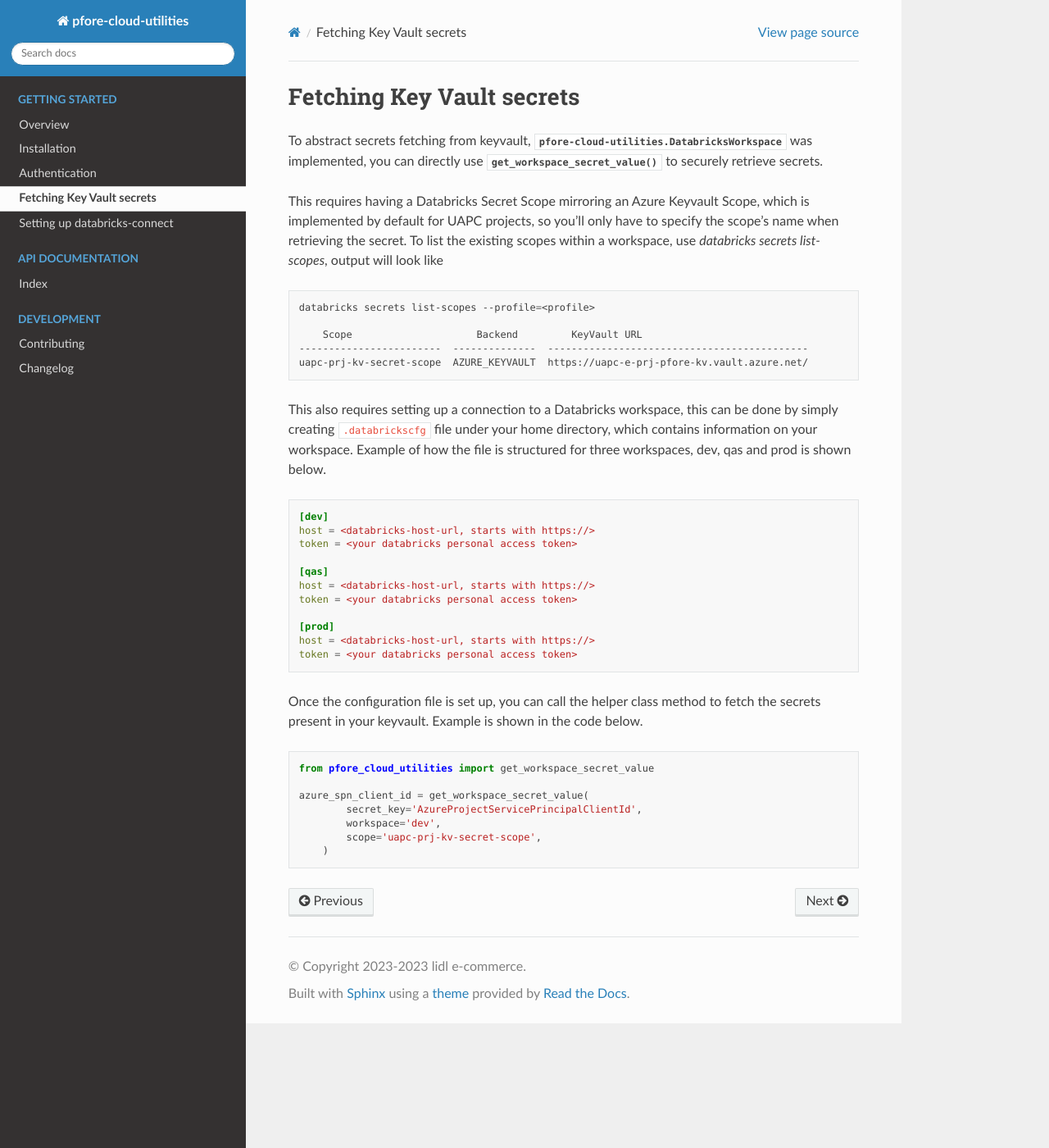
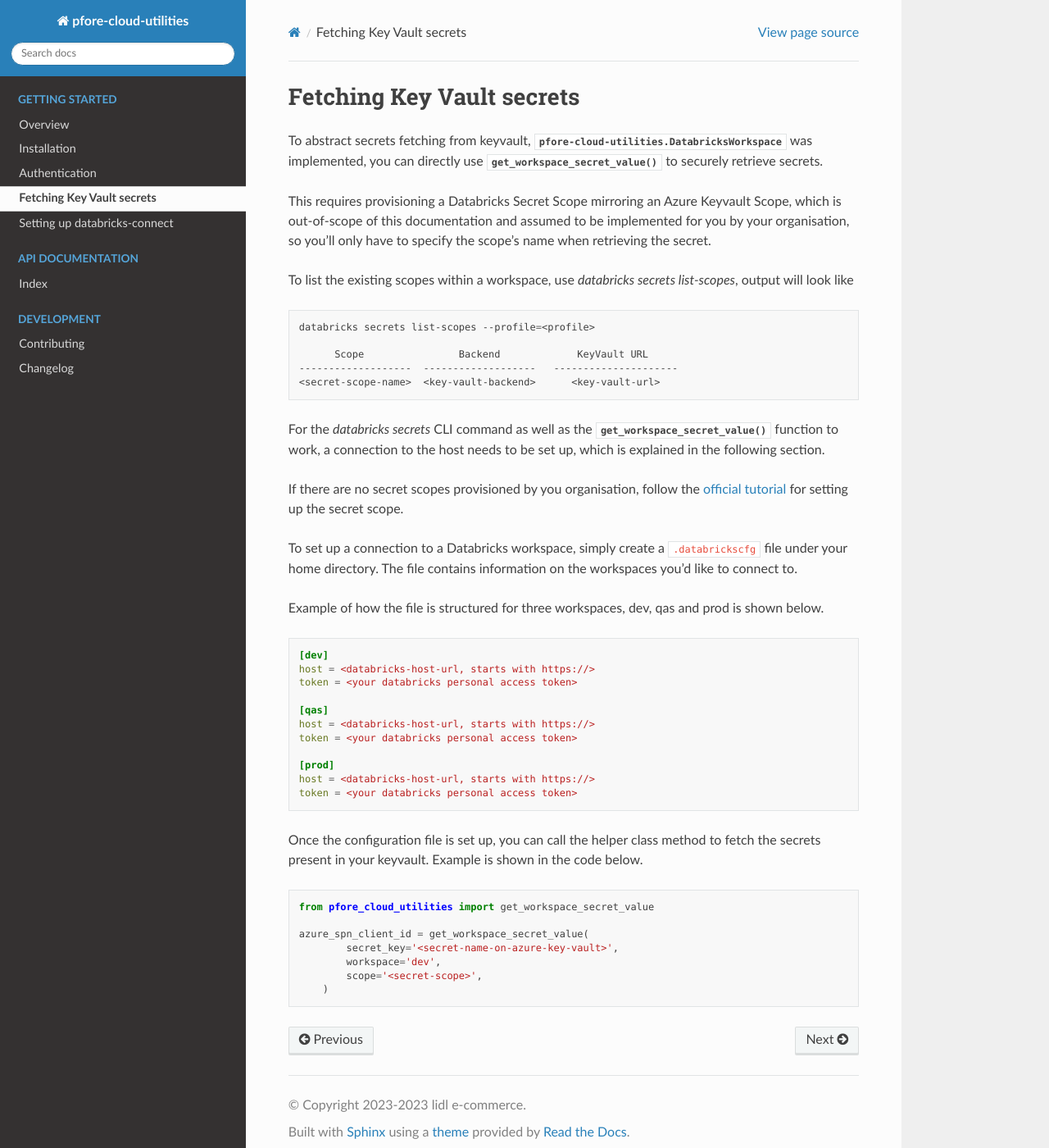
Before and after one commit to Bahaabrougui/pfore-cloud-utilities, a Sphinx documentation site: the page built from docs/fetching_secrets.rst, in a window 1280 px wide and 1400 px high. Shown: the whole window at 82% size. Built offline with Sphinx 7.4.7 and the Read the Docs theme 2.0.0, drawn with Linux system fonts in a browser that asks for light colours; pages that are not in the unit, such as notebooks, are missing from menus; the version number could not be read and is left out.

Commit message:
Make documentation more general
Co-authored-by: abrougui <bahaeddine.abrougui@lidl.com>

```diff
--- a/docs/authentication.rst
+++ b/docs/authentication.rst
@@ -4,8 +4,8 @@ Authentication
 :class:`pfore_cloud_utilities.AADTokenGenerator` and
 :class:`pfore_cloud_utilities.AzureBlobConnector` requires authentication
 to function properly. The authentication can be done either using
-a managed identity (case you're running the package form a K8s cluster
-or whatever resource that supports Azure Managed Identities, or can be done
+a managed identity (case you're running the package form an AKS cluster
+or whatever resource that supports Azure Managed Identities), or can be done
 using Service Principals. Authentication using personal account
 isn't recommended for security purposes and therefore wasn't implemented.
 
--- a/docs/fetching_secrets.rst
+++ b/docs/fetching_secrets.rst
@@ -6,23 +6,36 @@ To abstract secrets fetching from keyvault,
 you can directly use :func:`get_workspace_secret_value`
 to securely retrieve secrets.
 
-This requires having a Databricks Secret Scope mirroring an Azure Keyvault
-Scope, which is implemented by default for UAPC projects, so you'll only
-have to specify the scope's name when retrieving the secret. To list the
-existing scopes within a workspace,
-use `databricks secrets list-scopes`, output will look like
+This requires provisioning a Databricks Secret Scope mirroring an Azure Keyvault
+Scope, which is out-of-scope of this documentation and assumed to be
+implemented for you by your organisation, so you'll only have to specify the
+scope's name when retrieving the secret.
+
+To list the existing scopes within a workspace, use
+`databricks secrets list-scopes`, output will look like
 
 .. code-block:: bash
 
     databricks secrets list-scopes --profile=<profile>
 
-        Scope                     Backend         KeyVault URL
-    ------------------------  --------------  --------------------------------------------
-    uapc-prj-kv-secret-scope  AZURE_KEYVAULT  https://uapc-e-prj-pfore-kv.vault.azure.net/
+          Scope                Backend             KeyVault URL
+    -------------------  -------------------   ---------------------
+    <secret-scope-name>  <key-vault-backend>      <key-vault-url>
 
-This also requires setting up a connection to a Databricks workspace, this
-can be done by simply creating :file:`.databrickscfg` file under your home
-directory, which contains information on your workspace.
+
+For the `databricks secrets` CLI command as well as the
+:func:`get_workspace_secret_value` function to work, a connection to the
+host needs to be set up, which is explained in the following section.
+
+If there are no secret scopes provisioned by you organisation, follow the
+`official tutorial`_ for setting up the secret scope.
+
+.. _official tutorial: https://learn.microsoft.com/en-us/azure/databricks/security/secrets/secret-scopes
+
+To set up a connection to a Databricks workspace, simply create a
+:file:`.databrickscfg` file under your home directory. The file contains
+information on the workspaces you'd like to connect to.
+
 Example of how the file is structured for three workspaces, dev, qas and prod
 is shown below.
 
@@ -49,7 +62,7 @@ code below.
     from pfore_cloud_utilities import get_workspace_secret_value
 
     azure_spn_client_id = get_workspace_secret_value(
-            secret_key='AzureProjectServicePrincipalClientId',
+            secret_key='<secret-name-on-azure-key-vault>',
             workspace='dev',
-            scope='uapc-prj-kv-secret-scope',
+            scope='<secret-scope>',
         )
```
Also changed, not shown: docs/setting_databricks_connect.rst (+6 -4 lines).
